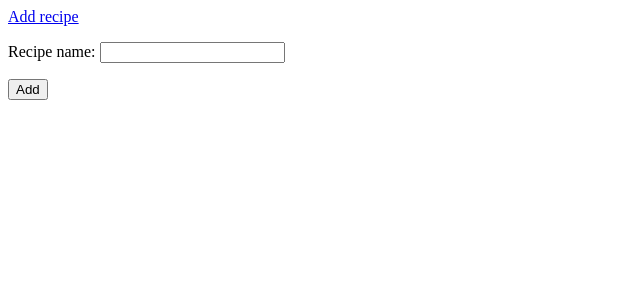
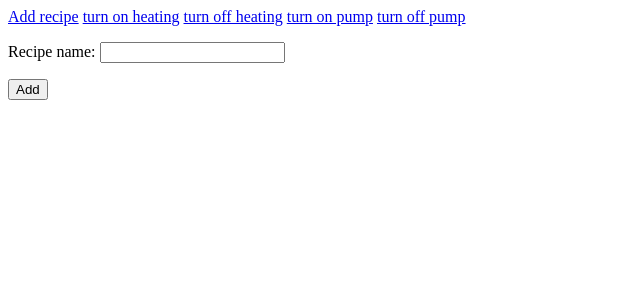
Before and after one commit to roman-dudin/iBrewery, a Flask app: page /add_recipe in a window 1280 px wide. Shown: the top 300 px of the page, without its empty margins (0-640 px from the left). Run offline with Flask 2, Linux system fonts and the light colour scheme.

Commit message:
Added first version of hal.

```diff
--- a/app.py
+++ b/app.py
@@ -1,5 +1,6 @@
 from flask import Flask, render_template, request, redirect, url_for, flash
 from datetime import datetime
+import hal
 
 app = Flask(__name__)
 recipes = []
@@ -29,5 +30,29 @@ def add_recipe():
     return render_template('add_recipe.html')
 
 
+@app.route('/turnonheating', methods=['GET'])
+def add_recipe():
+    hal.switch_heating(True)
+    return render_template('index.html')
+
+
+@app.route('/turnoffheating', methods=['GET'])
+def add_recipe():
+    hal.switch_heating(False)
+    return render_template('index.html')
+
+
+@app.route('/turnonpump', methods=['GET'])
+def add_recipe():
+    hal.switch_pump(True)
+    return render_template('index.html')
+
+
+@app.route('/turnoffpump', methods=['GET'])
+def add_recipe():
+    hal.switch_pump(False)
+    return render_template('index.html')
+
+
 if __name__ == '__main__':
     app.run(debug=True, host='0.0.0.0')
--- a/templates/base.html
+++ b/templates/base.html
@@ -20,6 +20,11 @@
 </div>
 {% block menu %}
     <a href="{{ url_for('add_recipe') }}">Add recipe</a>
+
+    <a href="{{ url_for('turnonheating') }}">turn on heating</a>
+    <a href="{{ url_for('turnoffheating') }}">turn off heating</a>
+    <a href="{{ url_for('turnonpump') }}">turn on pump</a>
+    <a href="{{ url_for('turnoffpump') }}">turn off pump</a>
 {% endblock %}
 {% block content %}
 {% endblock %}
```
Also changed, not shown: hal.py (added, +23 -0 lines).
